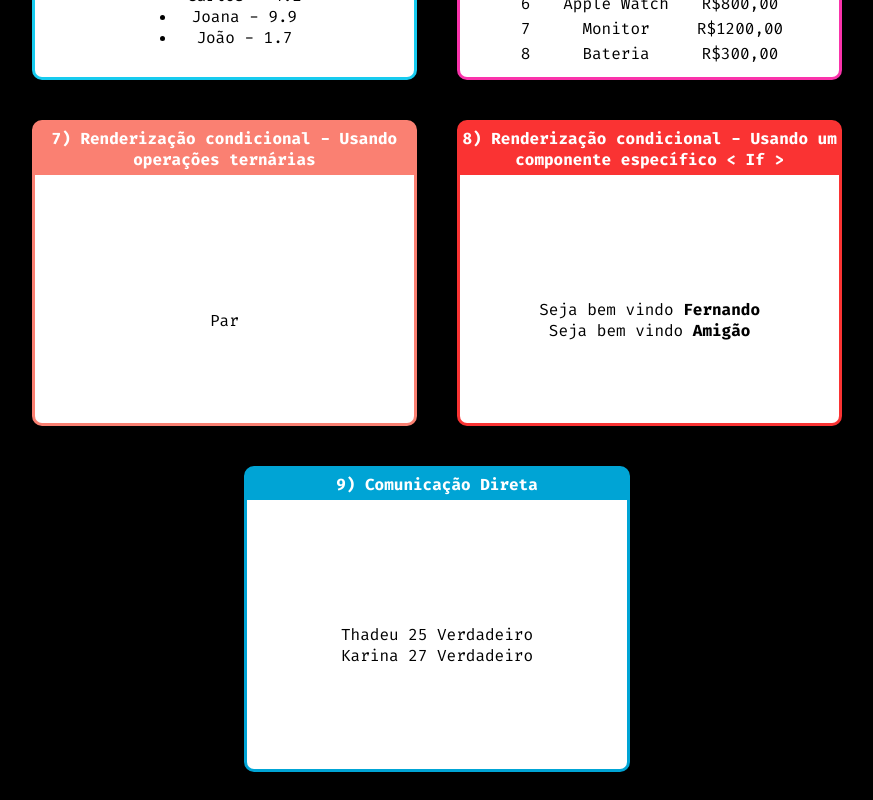
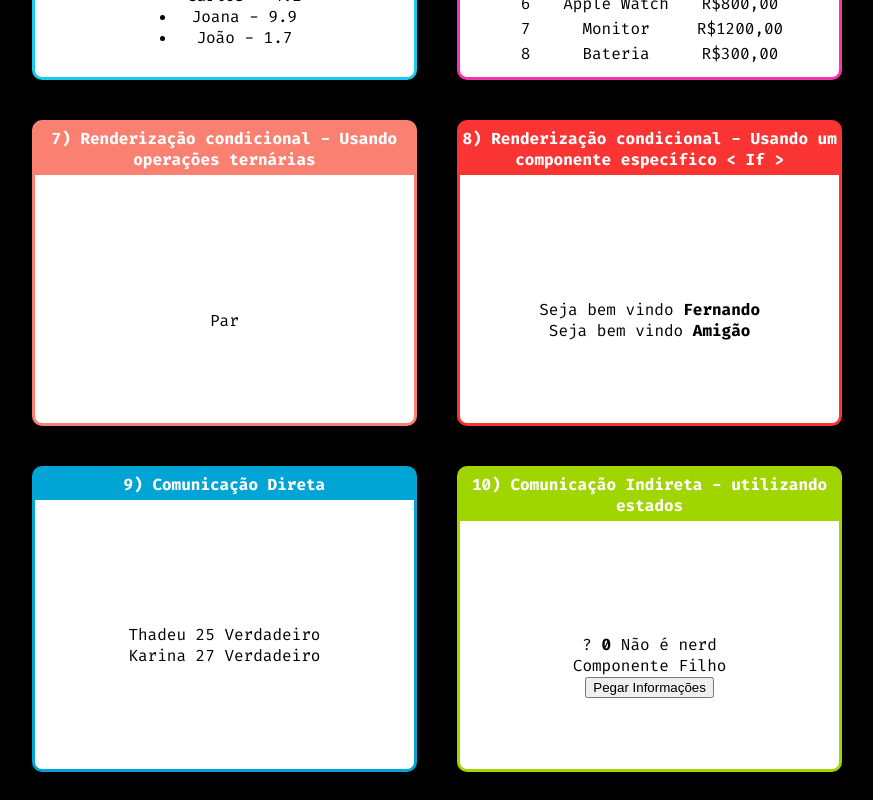
Before and after one commit to ThadeuCesario/React, a React (Create React App) app in the folder react-fundamentals_coder/: page / in a window 1280 px wide. Shown: the part 993-1793 px from the top of the page, without its empty margins (203-1076 px from the left). Built offline with nearby package versions, Linux system fonts and the light colour scheme.

Commit message:
useState hook

```diff
--- a/react-fundamentals_coder/src/App.jsx
+++ b/react-fundamentals_coder/src/App.jsx
@@ -12,6 +12,7 @@ import TabelaProdutos from "./Components/Repeticao/TabelaProdutos";
 import ParOuImpar from "./Conditional/ParOuImpar";
 import UsuarioInfo from "./Conditional/UsuarioInfo";
 import DiretaPai from "./Components/Comunication/DiretaPai";
+import IndiretaPai from "./Components/Comunication/IndiretaPai";
 
 /* Import Images */
 import logo from './Assets/react-logo.png';
@@ -63,6 +64,10 @@ export default props => {
                     <DiretaPai />
                 </Card>
 
+                <Card title={'10) Comunicação Indireta - utilizando estados'} color={'#A1D500'}>
+                    <IndiretaPai />
+                </Card>
+
             </div>
         </React.Fragment>
     );
--- /dev/null
+++ b/react-fundamentals_coder/src/Components/Comunication/IndiretaFilho.jsx
@@ -0,0 +1,12 @@
+import React from 'react';
+
+export default props => {
+    const gerarIdade = () => parseInt(Math.random() * 20) + 50;
+    const gerarNerd = () => Math.random() > 0.5;
+    return(
+        <>
+            <div>Componente Filho</div>
+            <button onClick={(e) => props.getInfo('Thadeu Munhóz Cesário', gerarIdade(), gerarNerd())}>Pegar Informações</button>
+        </>
+    )
+}
--- /dev/null
+++ b/react-fundamentals_coder/src/Components/Comunication/IndiretaPai.jsx
@@ -0,0 +1,27 @@
+import React, {useState} from 'react';
+
+/* Import Components */
+import IndiretaFilho from "./IndiretaFilho";
+
+export default props => {
+    const [name, setName] = useState('?');
+    const [age, setAge] = useState(0);
+    const [isNerd, setIsNerd] = useState(false);
+
+    function getInfoMasterComponent(nameParam, ageParam, isNerdParam){
+        setName(nameParam);
+        setAge(ageParam);
+        setIsNerd(isNerdParam);
+    }
+
+    return(
+        <div>
+            <div>
+                <span>{name} </span>
+                <span><strong>{age} </strong></span>
+                <span>{isNerd ? 'É nerd' : 'Não é nerd'}</span>
+            </div>
+            <IndiretaFilho getInfo={getInfoMasterComponent}/>
+        </div>
+    );
+}
```
Also changed, not shown: 1 other file (tests, documents, lock files or other folders).
